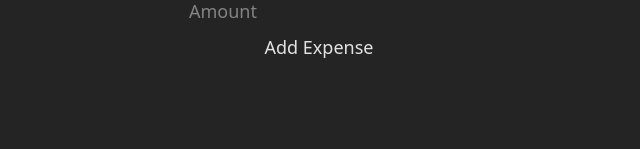
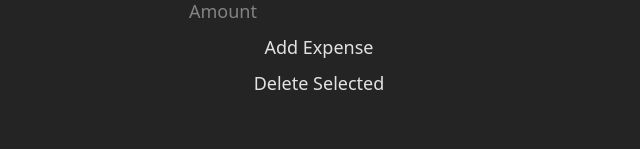
Before and after one commit to nicolaschen2293/expenseTracker, a React (Vite) app in the folder app/: page / in a window 1280 px wide. Shown: the part 151-300 px from the top of the page, without its empty margins (321-961 px from the left). Built offline with nearby package versions, Linux system fonts and the light colour scheme; no server answers.

Commit message:
feat: expense deletion done, refreshed expenses list upon addition and deletion.

```diff
--- a/app/api/deleteExpense.js
+++ b/app/api/deleteExpense.js
@@ -1,21 +1,22 @@
-import { supabase } from './utils/supabaseClient';
+import { supabase } from './utils/supabase.js';
 
 export default async function handler(req, res) {
   if (req.method !== 'DELETE') {
     return res.status(405).json({ error: 'Method Not Allowed' });
   }
 
-  const { id, user_id } = req.body;
+  const selectedExpenses = req.body;
+  // const { id, user_id } = req.body;
 
-  if (!id || !user_id) {
-    return res.status(400).json({ error: 'Missing id or user_id' });
-  }
+  // if (!id || !user_id) {
+  //   return res.status(400).json({ error: 'Missing id or user_id' });
+  // }
 
   const { error } = await supabase
     .from('expenses')
     .delete()
-    .eq('id', id)
-    .eq('user_id', user_id); // to enforce RLS
+    .in('id', selectedExpenses)
+    //.eq('user_id', user_id); // to enforce RLS
 
   if (error) {
     return res.status(500).json({ error: error.message });
--- a/app/src/App.jsx
+++ b/app/src/App.jsx
@@ -10,17 +10,21 @@ function App() {
   const [selectedExpenses, setSelectedExpenses] = useState([]);
 
   useEffect(() => {
-    async function fetchExpenses() {
-      const res = await fetch("/api/getExpenses", {
-        method:"GET"
-      });
-      const data = await res.json();
-      setExpenses(data);
-    }
-
     fetchExpenses();
     console.log(expenses)
   }, []);
+
+  useEffect(() => {
+    console.log(selectedExpenses)
+  }, [selectedExpenses])
+
+  async function fetchExpenses() {
+    const res = await fetch("/api/getExpenses", {
+      method:"GET"
+    });
+    const data = await res.json();
+    setExpenses(data);
+  }
 
   const handleCheckboxChange = (id) => {
     setSelectedExpenses((prevSelected) =>
@@ -28,8 +32,6 @@ function App() {
         ? prevSelected.filter((eid) => eid !== id)
         : [...prevSelected, id]
     );
-
-    console.log(selectedExpenses)
   };
 
   const handleSubmit = async (e) => {
@@ -43,7 +45,24 @@ function App() {
 
     const data = await res.json();
     console.log(data);
+
+    if (!data.error) await fetchExpenses();
   };
+
+  const handleDelete = async (e) => {
+    e.preventDefault();
+
+    const res = await fetch("/api/deleteExpense", {
+      method: "DELETE",
+      headers: { "Content-Type": "application/json" },
+      body: JSON.stringify(selectedExpenses),
+    });
+
+    const data = await res.json();
+    console.log(data);
+
+    if (!data.error) await fetchExpenses();
+  }
 
   return (
     <div className="flex flex-col items-center min-h-screen content-center gap-2">
@@ -79,6 +98,7 @@ function App() {
           required
         />
         <button onClick={handleSubmit}>Add Expense</button>
+        {selectedExpenses && <button onClick={handleDelete}>Delete Selected</button>}
     </div>
   )
 }
```
